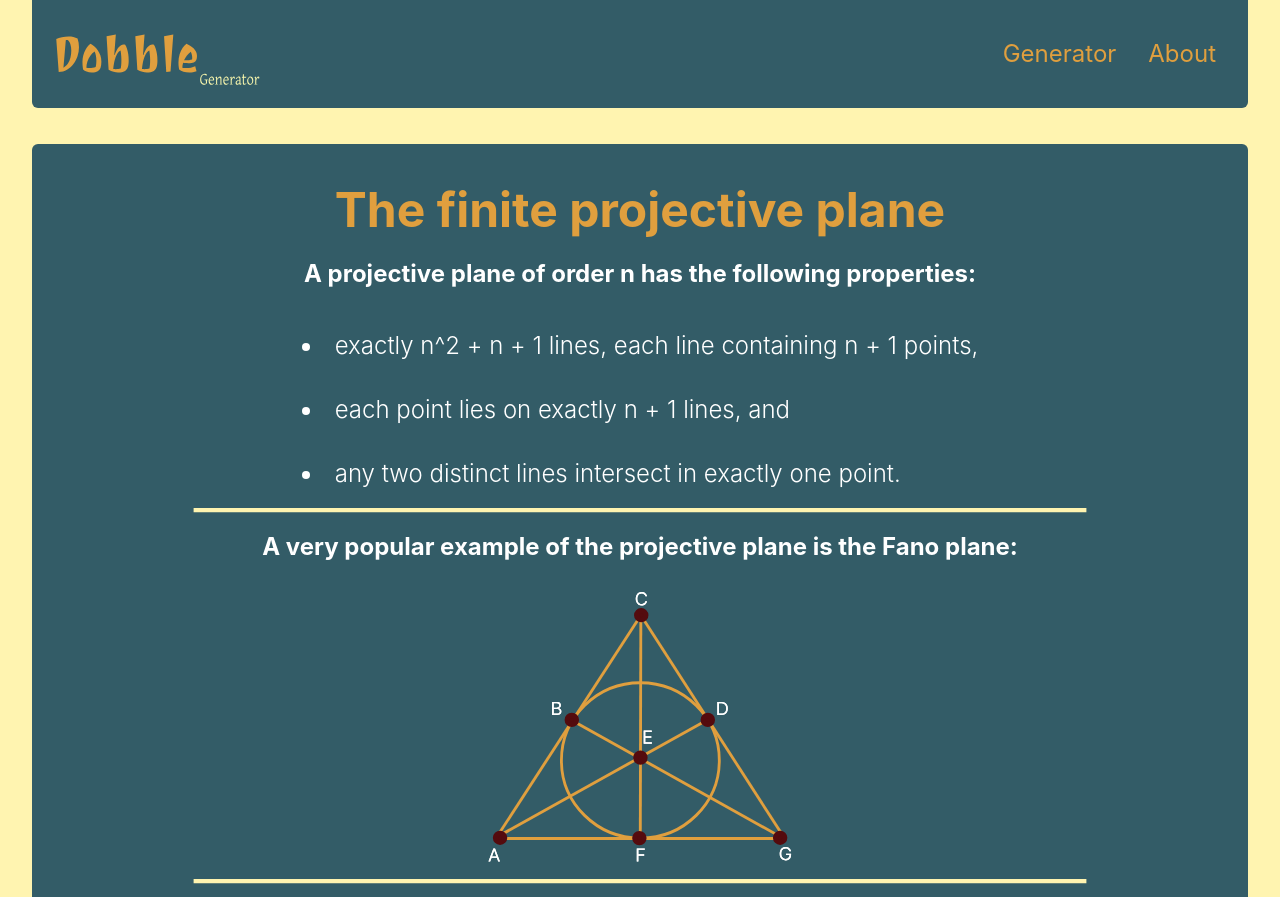
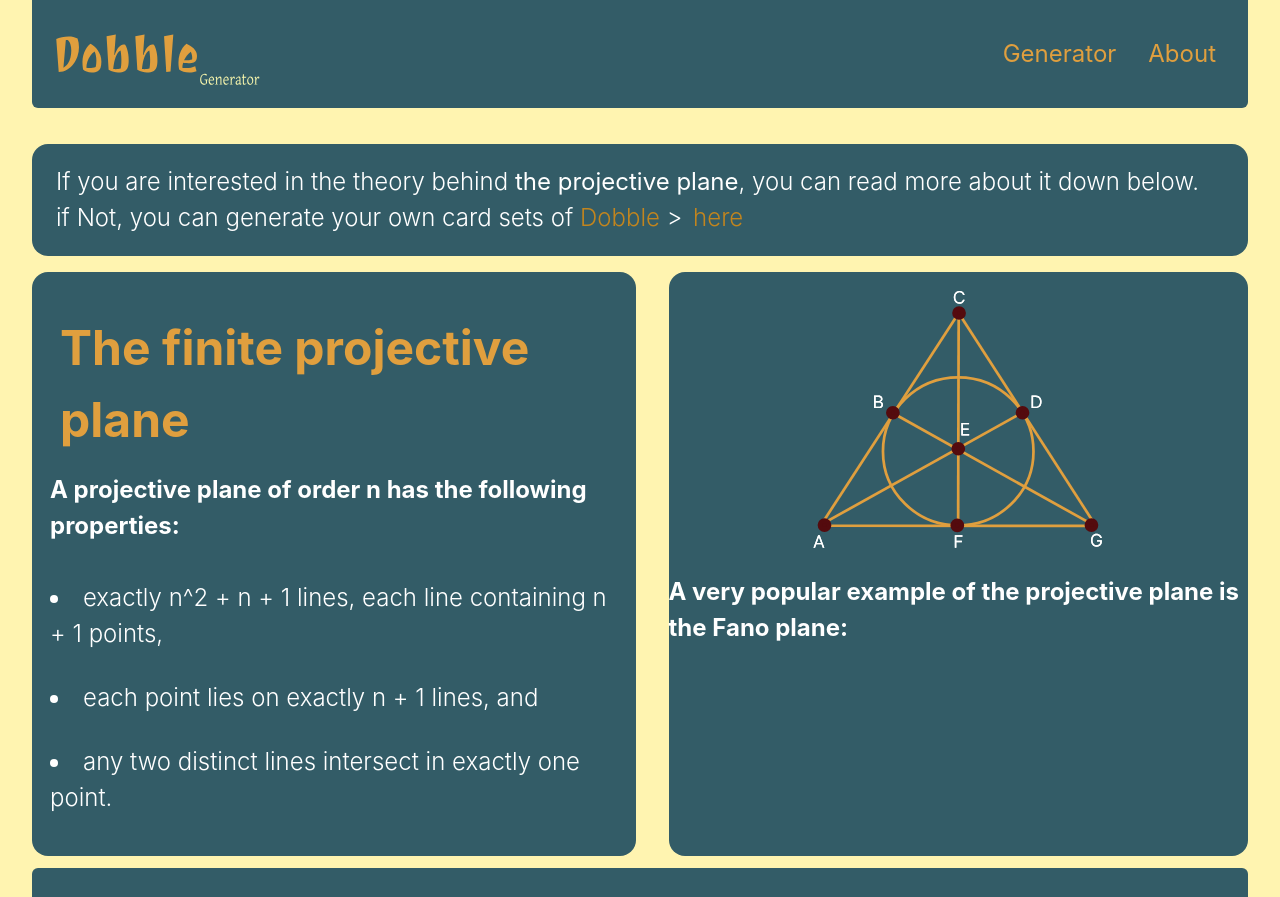
Before and after one commit to Mohamad23-05/dobble-app, a Vue app in the folder frontend/: page / in a window 1280 px wide. Shown: the top 897 px of the page. Built offline with nearby package versions, Linux system fonts and the light colour scheme; no server answers.

Commit message:
adjust design

```diff
--- a/frontend/src/views/HomeView.vue
+++ b/frontend/src/views/HomeView.vue
@@ -4,49 +4,48 @@ import FanoPlane from '@/assets/svgs/Fano-Ebene-farbig.svg';
 </script>
 
 <template>
-  <div class="content">
-    <div class="title">
-      <h1>
-        The finite projective plane
-      </h1>
+
+  <div class="generate-und-rules bg-DarkSlateGray rounded-2xl mb-4 py-5">
+    <p>
+      If you are interested in the theory behind <strong> the projective plane</strong>, you can
+      read more about it down below.
+      <br>
+      if Not, you can generate your own card sets of
+      <a href="https://www.dobblegame.com/en/homepage/" target="_blank">Dobble</a> >
+      <RouterLink to="/generator" class="link"> here</RouterLink>
+    </p>
   </div>
 
-    <div class="plane-def">
-      <h2>
-        A projective plane of order n has the following properties:
-      </h2>
+  <div class="flex flex-col md:flex-row gap-4">
+
+    <!-- left block -->
+    <div class="md:flex-1 bg-DarkSlateGray rounded-2xl space-y-4 px-3 py-10">
+      <div class="lex flex-col items-center">
+        <h1 class="px-4">The finite projective plane</h1>
+      </div>
+
+      <div class="plane-def px-5">
+        <h2 class="">A projective plane of order n has the following properties:</h2>
         <ul class="plane-prop">
           <li>exactly n^2 + n + 1 lines, each line containing n + 1 points,</li>
           <li>each point lies on exactly n + 1 lines, and</li>
           <li>any two distinct lines intersect in exactly one point.</li>
         </ul>
       </div>
-
-    <breakLine class="mx-auto h-auto my-4 lg:w-4xl sm:w-48"/>
-
-    <div class="fano-plane">
-      <h2>
-        A very popular example of the projective plane is the Fano plane:
-      </h2>
-      <div class="w-full flex justify-center">
-        <FanoPlane class="w-1/4 h-auto"/> <!-- 66% of screen width -->
     </div>
 
+    <!-- divider: horizontal on mobile, vertical on md+ -->
+    <div class="w-full h-px bg-Vanilla md:w-px md:h-auto md:self-stretch"></div>
+
+    <!-- right block -->
+    <div class="md:flex-1 bg-DarkSlateGray rounded-2xl space-y-4">
+      <div class="fano-plane">
+        <div class="w-full flex justify-center">
+          <FanoPlane class="w-2/4 h-auto"/>
         </div>
-
-    <breakLine class="mx-auto h-auto my-4 lg:w-4xl sm:w-48"/>
-
-    <div class="generate-und-rules">
-      <h2>
-        With this knowledge, we have the possibility to generate the game
-        <a href="https://www.dobblegame.com/en/homepage/" target="_blank">Dobble</a>.
-      </h2>
-      <p class="px-3 md:px-0">
-        <RouterLink to="/generator" class="link"> Generate</RouterLink>
-        and create your own card sets.
-      </p>
+        <h2>A very popular example of the projective plane is the Fano plane:</h2>
       </div>
-
+    </div>
   </div>
 </template>
 
@@ -54,12 +53,12 @@ import FanoPlane from '@/assets/svgs/Fano-Ebene-farbig.svg';
 @reference "@/assets/main.css";
 
 .plane-def {
-  @apply flex flex-col items-center gap-2 sm:gap-9;
-  @apply px-3.5 md:px-1.5;
+  @apply flex flex-col gap-2 sm:gap-9;
+  @apply px-8 md:px-1.5;
 }
 
 .plane-prop {
-  @apply flex flex-col items-start gap-1 md:gap-7  list-disc list-inside;
+  @apply flex flex-col gap-1 md:gap-7  list-disc list-inside;
 }
 
 li {
@@ -68,11 +67,11 @@ li {
 }
 
 .fano-plane {
-  @apply flex flex-col items-center gap-6 ;
+  @apply flex flex-col items-center gap-6 py-4 ;
 }
 
 .generate-und-rules {
-  @apply flex flex-col items-center gap-2 px-6;
+  @apply flex flex-col items-start gap-2 px-6;
 }
 
 
```
Lines whose indentation alone changed are shown as unchanged.
